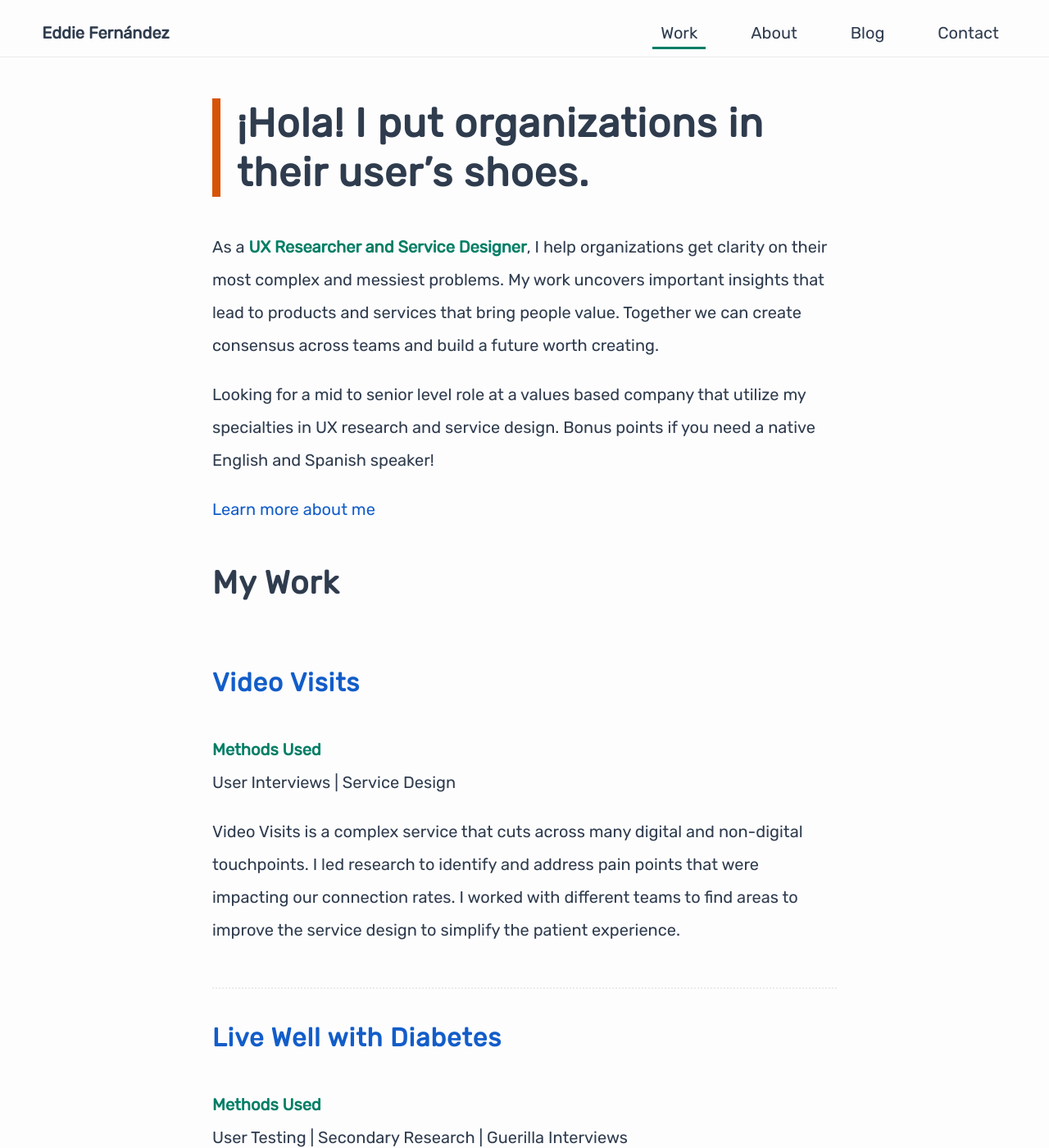
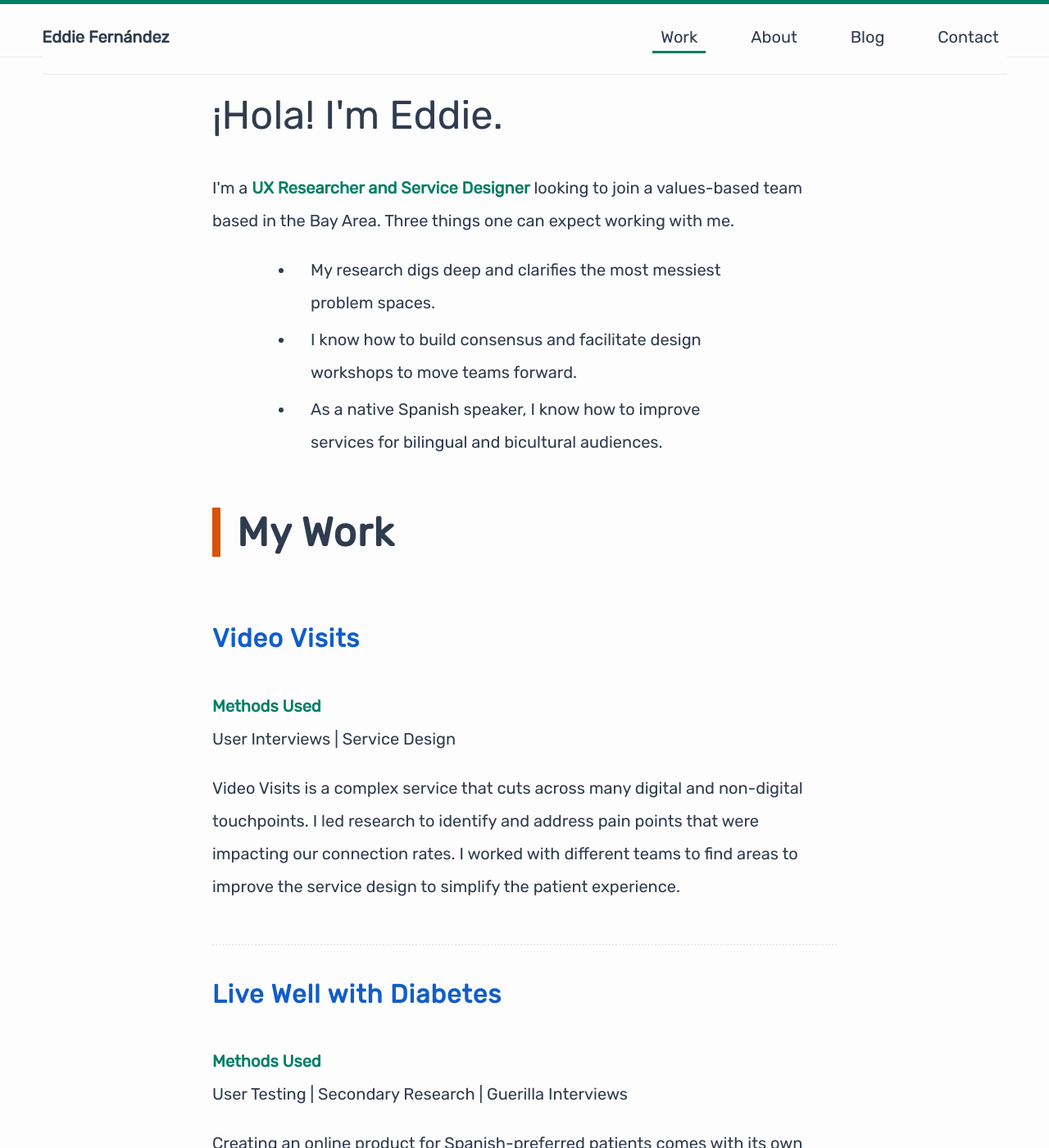
Before and after one commit to edfernan/edfernan.github.io, a Jekyll site: the page built from index.html, in a window 1280 px wide and 1400 px high. Shown: the whole window at 82% size. Built offline with Jekyll 4.4.1, drawn with Linux system fonts in a browser that asks for light colours.

Commit message:
Updated homepage intro

```diff
--- a/_sass/_layout.scss
+++ b/_sass/_layout.scss
@@ -248,7 +248,7 @@ textarea {
 }
 
 ul {
-  padding-left: 1rem;
+  padding: 0 5rem;
 }
 
 li {
@@ -275,6 +275,7 @@ header {
   margin: 0 auto;
   z-index: 100;
   background-color: $background-color;
+  border-top: 0.25rem solid $accent-green;
   border-bottom: 1px inset $light-grey;
 }
 
@@ -287,6 +288,8 @@ nav {
   display: grid;
   grid-template-columns: 1fr 2fr;
   padding: $gap1 0;
+  border-bottom: 1px inset #EAEBEB;
+  background-color: $background-color;
   p {
     margin: 0;
   }
@@ -295,6 +298,8 @@ nav {
   }
   .nav-options {
     margin: 0;
+    padding-left: 1rem;
+    padding-right: 0;
     text-align: right;
     li {
       display: inline-block;
@@ -491,6 +496,11 @@ article img {
     font-size: $header-4-mobile;
   }
 
+  ul {
+    padding: 0;
+    padding-left: 1rem;
+  }
+
   // Grid Adjustment
   .left-col, .left-2-col, .center-col, .right-col, .right-2-col, .full-col {
     grid-column-start: 1;
--- a/index.html
+++ b/index.html
@@ -4,19 +4,18 @@ title: Eddie Fernandez UX Researcher and Service Designer
 description: Eddie Fernandez is a UX Researcher and Service Designer based in the Bay Area.
 ---
 <section class="full-col align-center-horiz max-text-width">
-  <h1 class="styled-header">
-    &iexcl;Hola! I put organizations in their user’s shoes.<br />
-  </h1>
+  <p class="text1">&iexcl;Hola! I'm Eddie.</p>
+  <p>I'm a <em class="inline-em">UX Researcher and Service Designer</em> looking to join a values-based team based in the Bay Area. Three things one can expect working with me.</p>
 
-  <p>As a <em class="inline-em">UX Researcher and Service Designer</em>, I help organizations get clarity on their most complex and messiest problems. My work uncovers important insights that lead to products and services that bring people value. Together we can create consensus across teams and build a future worth creating.</p>
-
-  <p>Looking for a mid to senior level role at a values based company that utilize my specialties in UX research and service design. Bonus points if you need a native English and Spanish speaker!</p>
-
-  <a href="{{ "/about" | prepend: site.baseurl }}">Learn more about me</a>
+  <ul>
+    <li>My research digs deep and clarifies the most messiest problem spaces.</li>
+    <li>I know how to build consensus and facilitate design workshops to move teams forward.</li>
+    <li>As a native Spanish speaker, I know how to improve services for bilingual and bicultural audiences.</li>
+  </ul>
 </section>
 
 <section class="full-col align-center-horiz">
-  <h2>My Work</h2>
+  <h1 class="styled-header">My Work</h1>
   {% for page in site.pages %} {% if page.layout == "portEntry" %}
     <div class="project">
       <h3 class="project-title"><a href="{{ page.url | prepend: site.baseurl }}">{{ page.shortTitle }}</a></h3>
```
Also changed, not shown: _pages/01_videovisits.md (+1 -1 lines).
